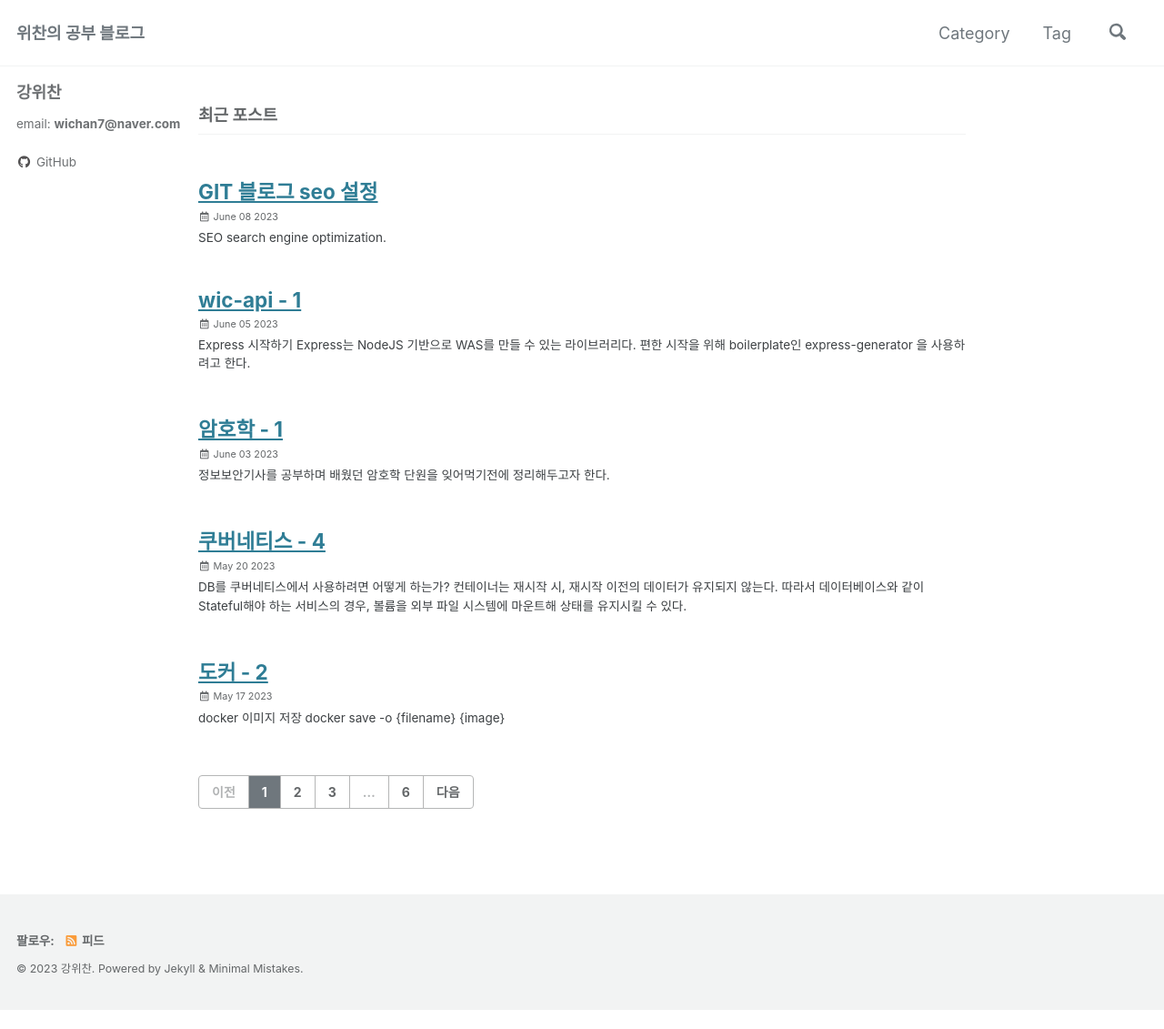
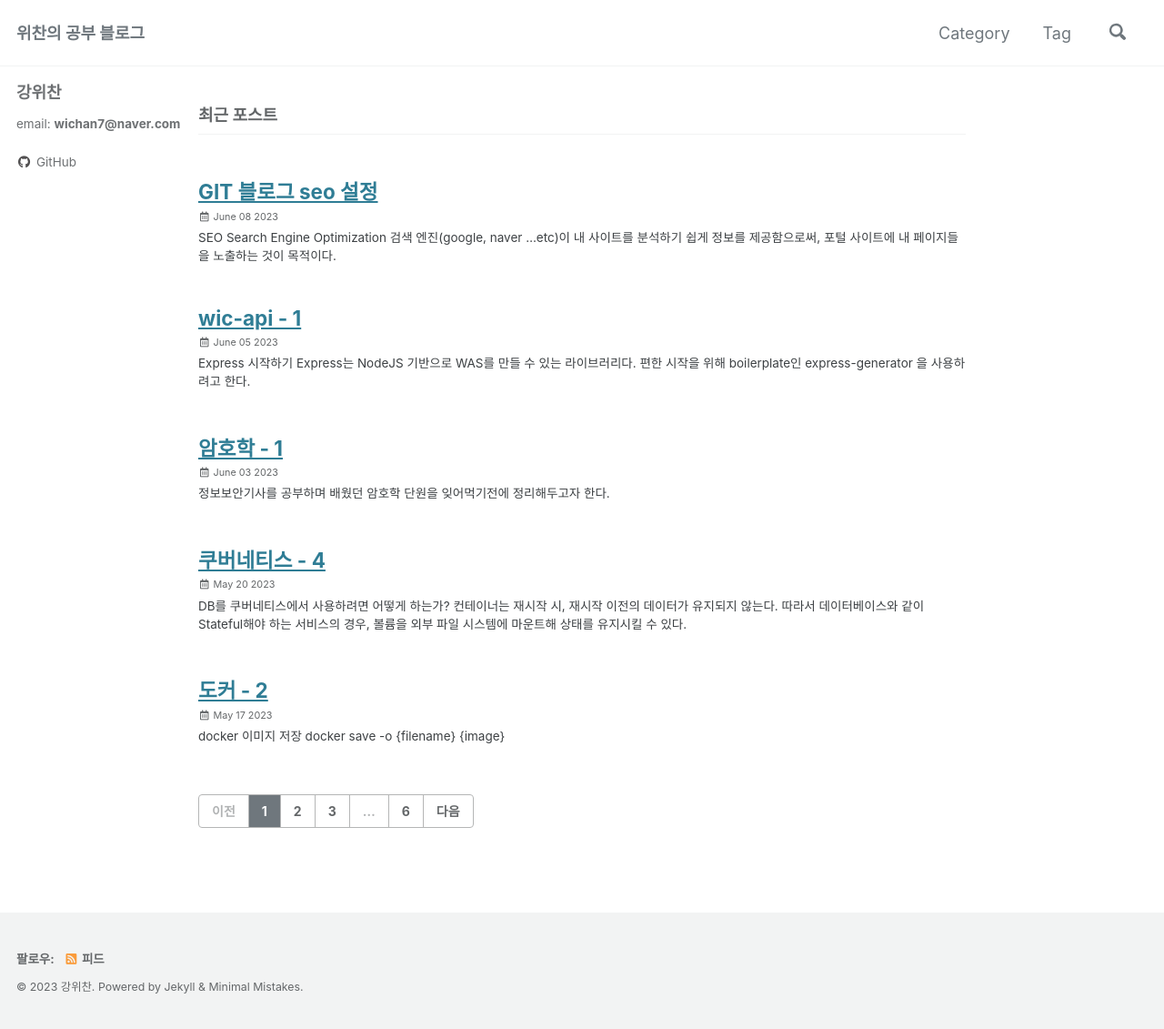
Before and after one commit to wichan7/wichan7.github.io, a Jekyll site: the page built from index.html, in a window 1280 px wide. Shown: the whole page at 91% size. Built offline with Jekyll 4.4.1, drawn with Linux system fonts in a browser that asks for light colours; cached includes are drawn as plain includes; the list of posts is cut into pages by our own code; before the commit the page ends 1110 px from its top, so only the background shows below that.

Commit message:
add: seo post

````diff
--- a/_posts/2023-06-08-SEO.md
+++ b/_posts/2023-06-08-SEO.md
@@ -9,15 +9,62 @@ tags:
 ---
 
 # SEO
-search engine optimization.
+**S**earch **E**ngine **O**ptimization
+검색 엔진(google, naver ...etc)이 내 사이트를 분석하기 쉽게 정보를 제공함으로써, 포털 사이트에 내 페이지들을 노출하는 것이 목적이다.
 
 # robots.xml 등록
+검색 엔진(robot)이 내 사이트에서 수집해도 되는 리소스 목록을 등록한다.
+```
+User-agent: *
+Allow: /
+Sitemap: https://wichan7.github.io/sitemap.xml
+```
 
 # sitemap.xml 등록
+사이트맵은 내가 사이트에서 중요하다고 생각하는 페이지와 파일을 검색엔진 알릴 수 있다.
+jekyll은 `{% %}` `{{}}`와 같은 variable template를 제공하므로, 내 posts들을 동적으로 sitemap에 등록해보자.
+```
+---
+layout: null
+---
+<?xml version="1.0" encoding="UTF-8"?>
+<urlset xmlns:xsi="http://www.w3.org/2001/XMLSchema-instance" xsi:schemaLocation="http://www.sitemaps.org/schemas/sitemap/0.9 http://www.sitemaps.org/schemas/sitemap/0.9/sitemap.xsd" xmlns="http://www.sitemaps.org/schemas/sitemap/0.9">
+  {% for post in site.posts %}
+    <url>
+      <loc>https://wichan7.github.io{{ post.url }}</loc>
+      {% if post.lastmod == null %}
+        <lastmod>{{ post.date | date_to_xmlschema }}</lastmod>
+      {% else %}
+        <lastmod>{{ post.lastmod | date_to_xmlschema }}</lastmod>
+      {% endif %}
+
+      {% if post.sitemap.changefreq == null %}
+        <changefreq>weekly</changefreq>
+      {% else %}
+        <changefreq>{{ post.sitemap.changefreq }}</changefreq>
+      {% endif %}
+
+      {% if post.sitemap.priority == null %}
+          <priority>0.5</priority>
+      {% else %}
+        <priority>{{ post.sitemap.priority }}</priority>
+      {% endif %}
+
+    </url>
+  {% endfor %}
+</urlset>
+```
 
 # google search
 https://search.google.com/search-console
+google search에 내 site를 등록해보자.
+제공받은 html 파일을 내 `/` 경로에 등록하고, google search가 탐색 가능하다면, 등록은 완료다.
 
 ## 페이지 등록
+1. URL 접두어를 선택
+2. 내 git blog url 삽입 (https://wichan7.github.io)
+3. html 파일 다운로드
+4. `/` 경로에 html 파일 등록
 
 ## sitemap 등록
+1. 우측 Sitemaps에서 sitemap 등록
````
